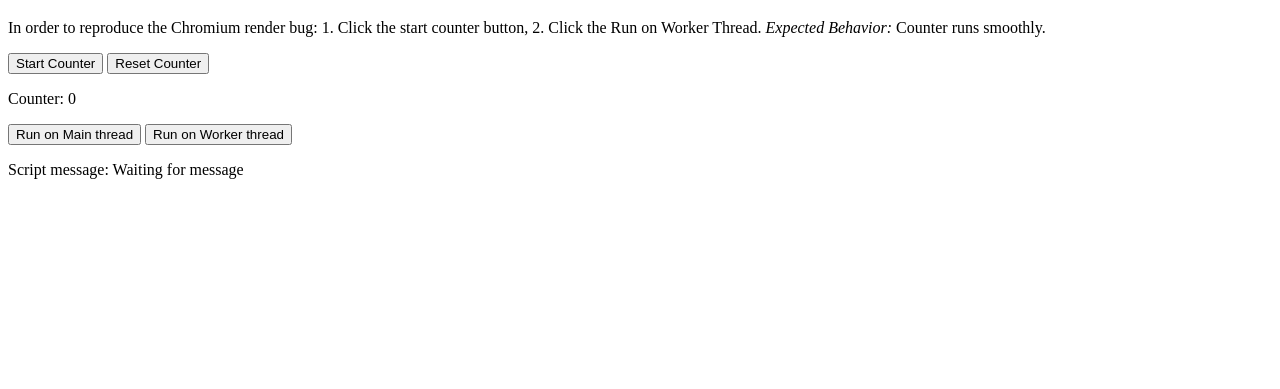
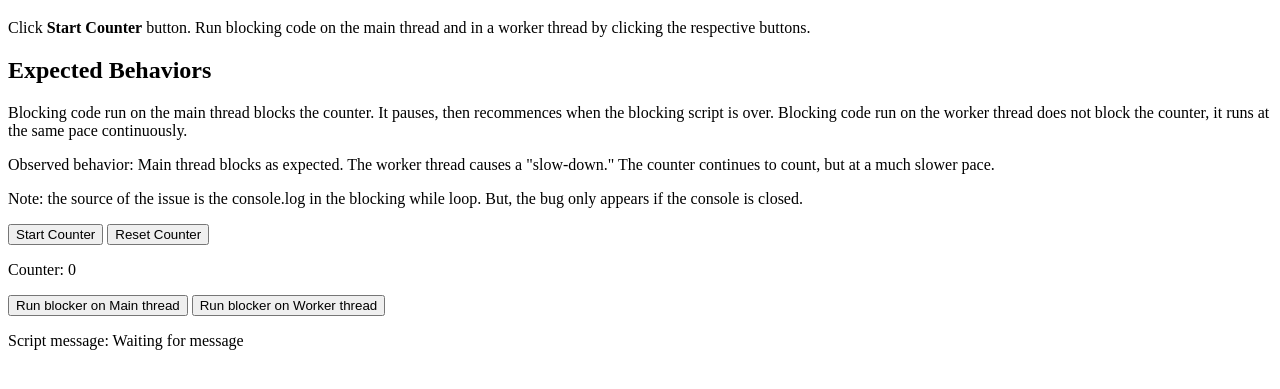
Before and after one commit to claytron5000/worker-demo, a website: page index.html in a window 1280 px wide. Shown: the part 61-450 px from the top of the page. Drawn offline with Linux system fonts and the light colour scheme.

Commit message:
Similfy example

```diff
--- a/index.html
+++ b/index.html
@@ -10,16 +10,19 @@
 
 <body>
     <h1>Blocking script on Main thread versus Worker thread</h1>
-    <p>In order to reproduce the Chromium render bug: 1. Click the start counter button, 2. Click the Run on Worker
-        Thread. <em>Expected Behavior: </em>Counter runs smoothly.</p>
+    <p>Click <b>Start Counter</b> button. Run blocking code on the main thread and in a worker thread by clicking the respective buttons.</p>
+    <h2>Expected Behaviors</h2>
+    <p>Blocking code run on the main thread blocks the counter. It pauses, then recommences when the blocking script is over. Blocking code run on the worker thread does not block the counter, it runs at the same pace continuously.</p>
+    <p>Observed behavior: Main thread blocks as expected. The worker thread causes a "slow-down." The counter continues to count, but at a much slower pace.</p>
+    <p>Note: the source of the issue is the console.log in the blocking while loop. But, the bug only appears if the console is closed.</p>
     <div>
         <button id="start-counter" onclick="startCounter()">Start Counter</button>
         <button id="reset-counter" onclick="resetCounter()">Reset Counter</button>
         <p>Counter: <span id="counter">0</span></p>
     </div>
     <div>
-        <button id="main-thread" onclick="startBlockingAction()">Run on Main thread</button>
-        <button id="worker-thread" onclick="startNonBlockingAction()">Run on Worker thread</button>
+        <button id="main-thread" onclick="startBlockingAction()">Run blocker on Main thread</button>
+        <button id="worker-thread" onclick="startNonBlockingAction()">Run blocker on Worker thread</button>
         <p>Script message: <span id="script-message">Waiting for message</span></p>
     </div>
     <br />
```
